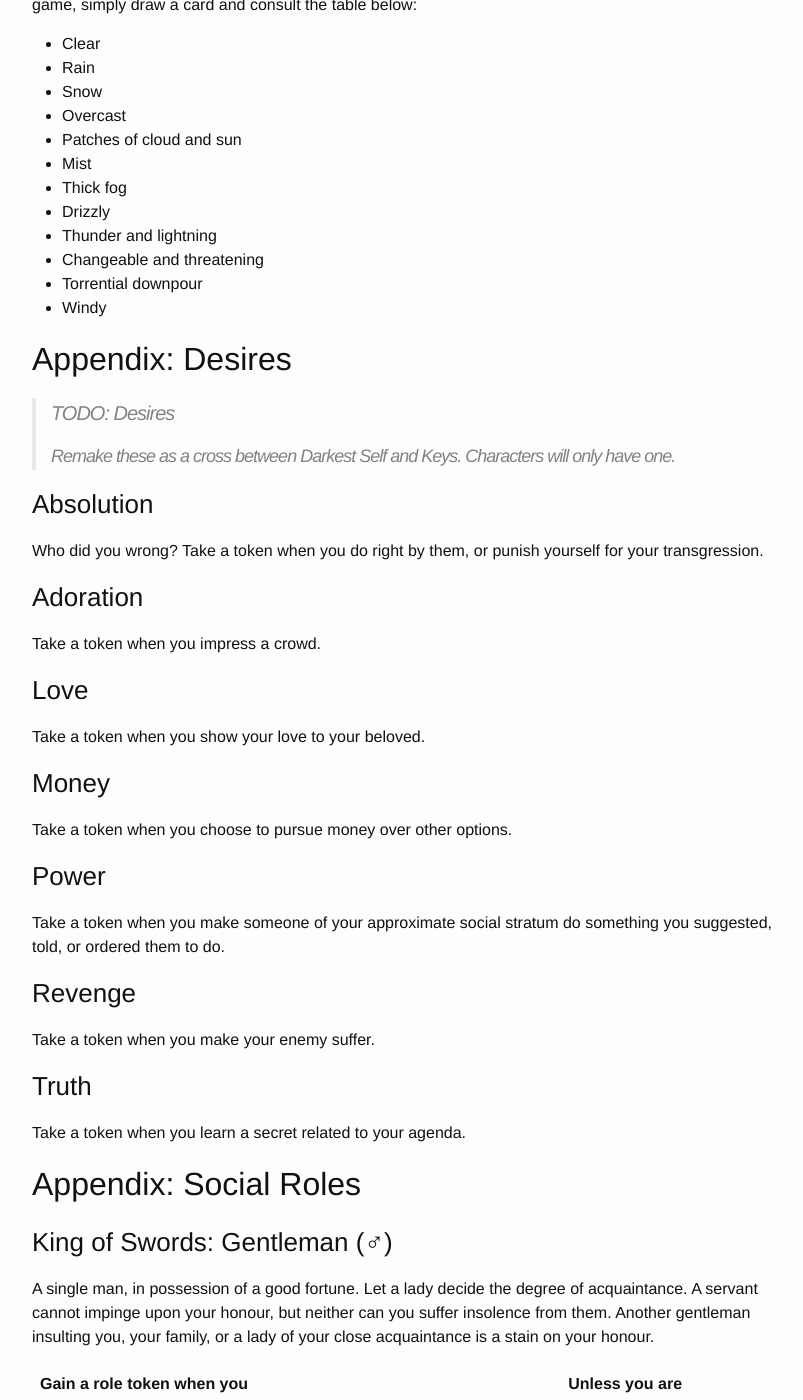
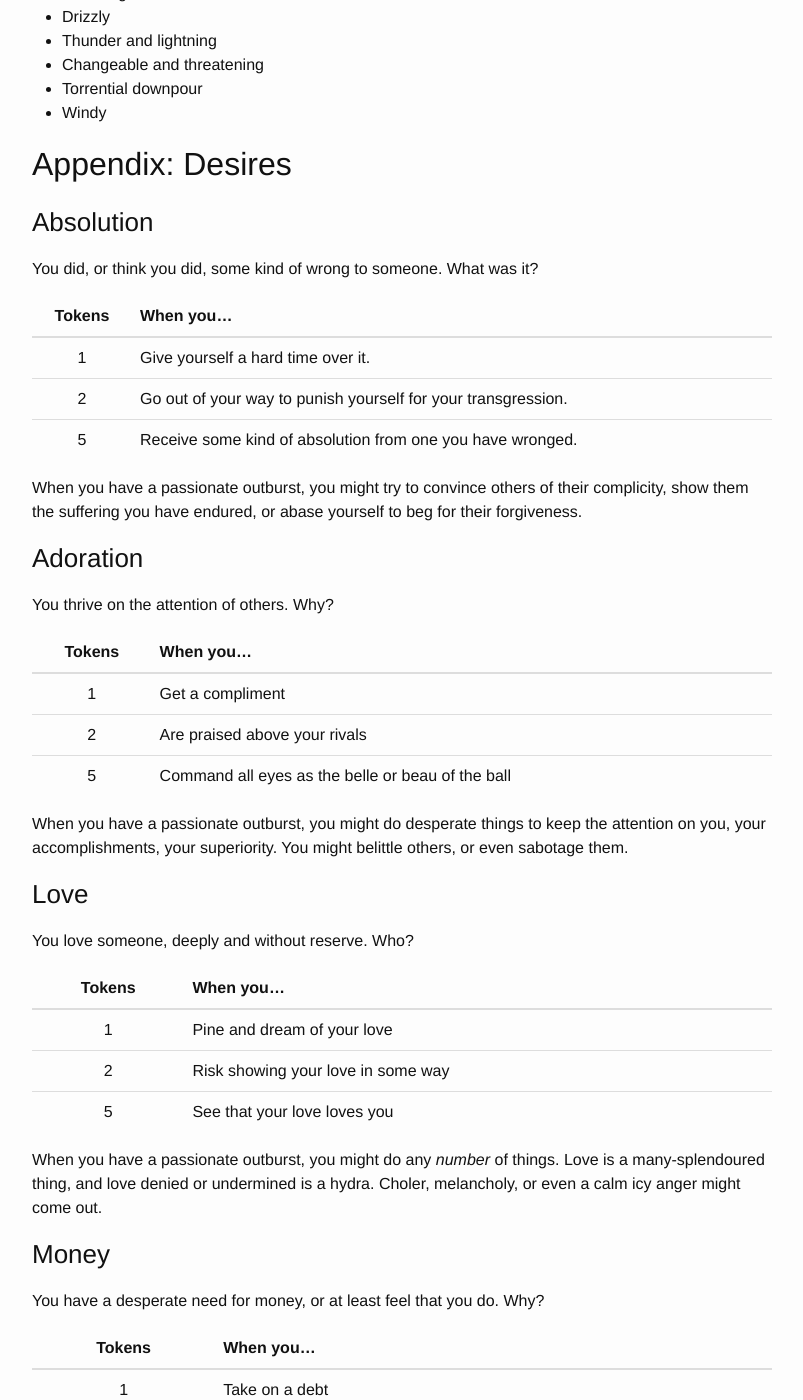
Before and after one commit to wlonk/arcadia, a Jekyll site: the page built from rules/index.md, in a window 1280 px wide and 1400 px high, scrolled down 13118 px. Shown: the whole window, without its empty margins (238-1041 px from the left). Built offline with Jekyll 4.4.1, drawn with Linux system fonts in a browser that asks for light colours; some web fonts are replaced; some of the changed text lies outside the part shown.

Commit message:
Revied Passions/Desires.

```diff
--- a/rules/index.md
+++ b/rules/index.md
@@ -12,16 +12,11 @@ A game of magic, manners, and madness.
 >
 >  "Asset" matters:
 >
->  1. Passions as keys/Darkest Selves.
 >  1. Fairy needs and desires.
 >
 >  Design matters:
 >
 >  1. Spookiness
->      1. Desires are Darkest Selves crossed with Keys.
->      2. The things you _want_ that make you cast a spell in the first place
->         are themselves Byronic, by necessity. How grave can I make them
->         without making them _big_?
 >  2. What happens if the characters don't act?
 >      1. The Byronic worries will come to pass.
 >      2. Or the GM can twist things to make them even worse.
@@ -463,16 +458,11 @@ tokens for the associated actions.
 
 ## Sessions
 
-> #### TODO: End of Session move
-> {: .no_toc}
->
-> This needs to be revised as desires are revised.
-
 At the end of every session, go around the circle. Each player tells the group
-whether they pursued either of their desires. For each one they pursued, they
-get a passion token. What's important here is that they explain how their
-actions were in support of the desire, and thus contextualize them for the
-table.
+whether they hit any of the token triggers for their desires. For the
+highest-rated trigger they hit, they get that many passion tokens. What's
+important here is that they explain how their actions were in support of the
+desire, and thus contextualize them for the table.
 
 Present this as a small scene, of your character in repose and reflection.
 Perhaps walking the moors, perhaps brooding in the tower-room, perhaps writing
@@ -608,41 +598,104 @@ below:
 
 ## Appendix: Desires
 
-> #### TODO: Desires
-> {: .no_toc}
->
-> Remake these as a cross between Darkest Self and Keys. Characters will only
-> have one.
-
 ### Absolution
 
-Who did you wrong? Take a token when you do right by them, or punish yourself
-for your transgression.
+You did, or think you did, some kind of wrong to someone. What was it?
+
+| Tokens | When you...                                                   |
+|:------:|---------------------------------------------------------------|
+| 1      | Give yourself a hard time over it.                            |
+| 2      | Go out of your way to punish yourself for your transgression. |
+| 5      | Receive some kind of absolution from one you have wronged.    |
+
+When you have a passionate outburst, you might try to convince others of their
+complicity, show them the suffering you have endured, or abase yourself to beg
+for their forgiveness.
 
 ### Adoration
 
-Take a token when you impress a crowd.
+You thrive on the attention of others. Why?
+
+| Tokens | When you...                                       |
+|:------:|---------------------------------------------------|
+| 1      | Get a compliment                                  |
+| 2      | Are praised above your rivals                     |
+| 5      | Command all eyes as the belle or beau of the ball |
+
+When you have a passionate outburst, you might do desperate things to keep the
+attention on you, your accomplishments, your superiority. You might belittle
+others, or even sabotage them.
 
 ### Love
 
-Take a token when you show your love to your beloved.
+You love someone, deeply and without reserve. Who?
+
+| Tokens | When you...                        |
+|:------:|------------------------------------|
+| 1      | Pine and dream of your love        |
+| 2      | Risk showing your love in some way |
+| 5      | See that your love loves you       |
+
+When you have a passionate outburst, you might do any _number_ of things. Love
+is a many-splendoured thing, and love denied or undermined is a hydra. Choler,
+melancholy, or even a calm icy anger might come out.
 
 ### Money
 
-Take a token when you choose to pursue money over other options.
+You have a desperate need for money, or at least feel that you do. Why?
+
+| Tokens | When you...                 |
+|:------:|-----------------------------|
+| 1      | Take on a debt              |
+| 2      | Pursue a scheme to get rich |
+| 5      | Come into a large fortune   |
+
+When you have a passionate outburst, perhaps you will be stingy, perhaps you
+will be wheedling, perhaps you will be profligate.
 
 ### Power
+
+You need to feel in control. You need to command. Why?
 
 Take a token when you make someone of your approximate social stratum do
 something you suggested, told, or ordered them to do.
 
+| Tokens | When you...                                     |
+|:------:|-------------------------------------------------|
+| 1      | Give orders to your equals                      |
+| 2      | Make sure that no one feels they are your equal |
+| 5      | Are granted titles, lands, or honours           |
+
+When you have a passionate outburst, you are likely to be domineering,
+absolute, or unbending.
+
 ### Revenge
 
-Take a token when you make your enemy suffer.
+Someone has wronged you, and you have sworn to make them suffer for it. Who,
+and how?
+
+| Tokens | When you...              |
+|:------:|--------------------------|
+| 1      | Plot against your enemy  |
+| 2      | Make your enemy suffer   |
+| 5      | Bring your enemy to ruin |
+
+When you have a passionate outburst, everything comes back to being the fault
+of your enemy. They have been the instrument of your suffering from top to
+bottom, and it must end!
 
 ### Truth
 
-Take a token when you learn a secret related to your agenda.
+There is some hidden truth you are pursuing. Someone around you is keeping
+something hidden, and you aim to find out what. Who, and why?
+
+| Tokens | When you...                                         |
+|:------:|-----------------------------------------------------|
+| 1      | Snoop or pry where you shouldn't to get information |
+| 2      | Find a tantalizing clue                             |
+| 5      | Confront them with your understanding of the truth  |
+
+When you have a passionate outburst, you basically pull a Fox Mulder.
 
 ## Appendix: Social Roles
 
```
Also changed, not shown: other parts of rules/index.md (+2 -2 lines).
